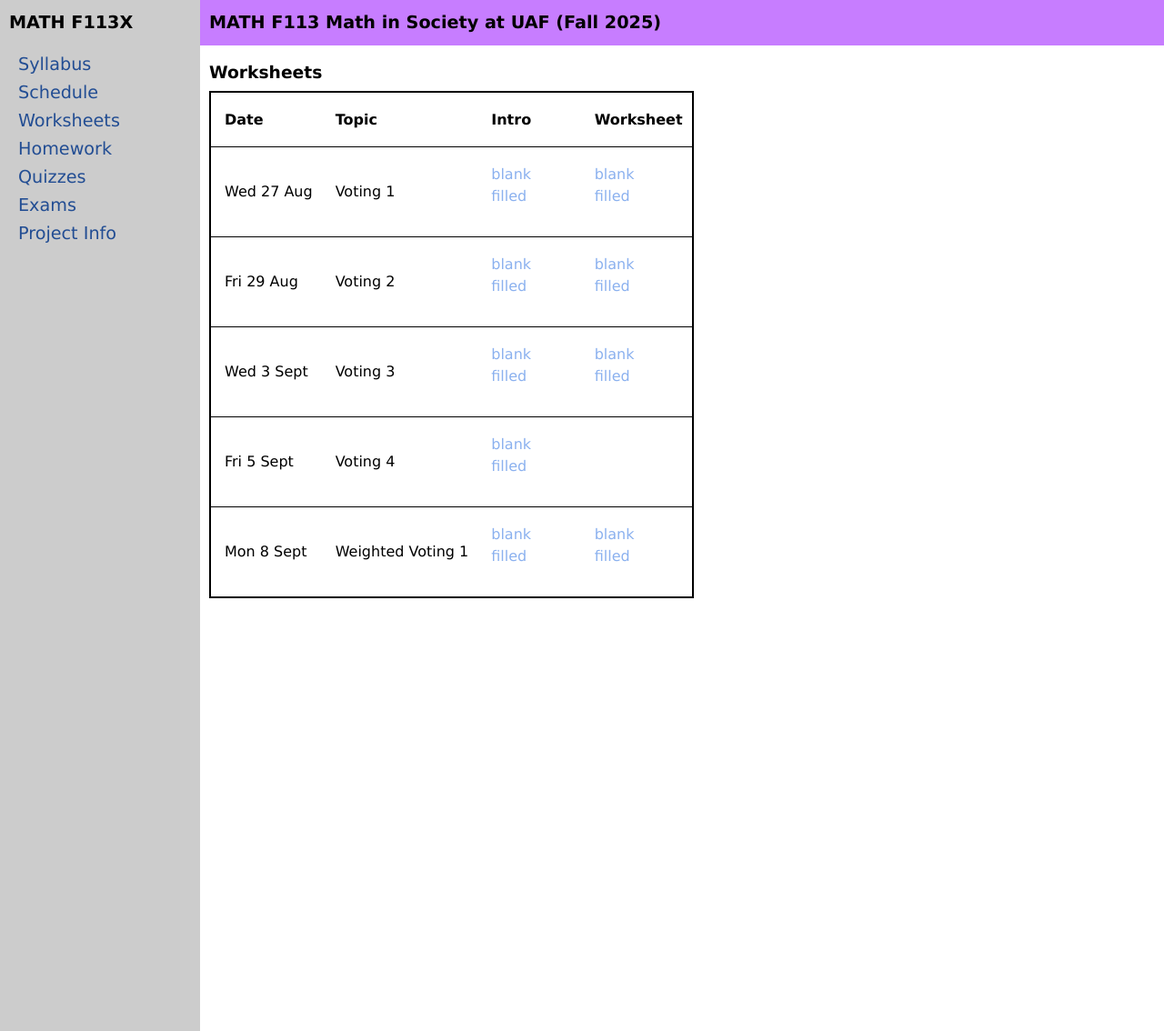
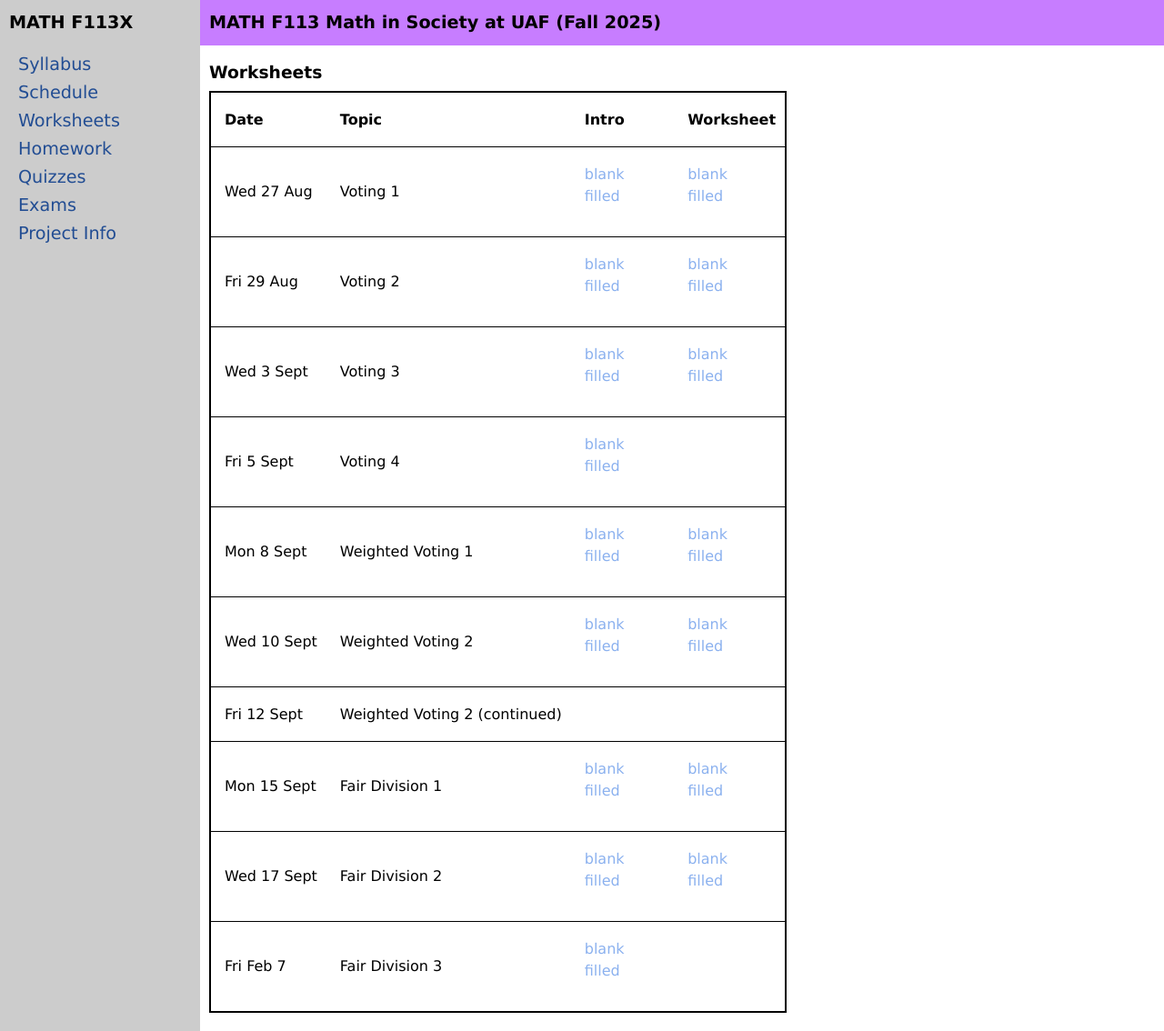
Before and after one commit to uaf-math/math113, a Jekyll site: the page built from worksheets.md, in a window 1280 px wide and 1134 px high. Shown: the whole window at 91% size. Built offline with Jekyll 4.4.1, drawn with Linux system fonts in a browser that asks for light colours.

Commit message:
posted worksheets and introsheets

```diff
--- a/_data/worksheetsF25.yml
+++ b/_data/worksheetsF25.yml
@@ -30,30 +30,30 @@ worksheets:
   ifilled: 113_weighted_voting_day_1-filled.pdf
   blank: 4-WeightedVoting1-votingSystem.pdf
   filled: 4-WeightedVoting1-votingSystem-solutions.pdf
-# - topic: Weighted Voting 2
-#   date: Wed Jan 29
-#   iblank: M113S25LN_weighted_voting_day_2.pdf
-#   ifilled: M113S25LN_weighted_voting_day_2-s.pdf
-#   blank: 5-WeightedVoting2-BanzhafPower.pdf
-#   filled: 5-WeightedVoting2-BanzhafPower-solutions.pdf
-# - topic: Weighted Voting 3
-#   date: Fri Jan 31
-# - topic: Fair Division 1
-#   date: Mon Feb 3
-#   iblank: M113S25LN_fair_division_day_1.pdf
-#   ifilled: M113S25LN_fair_division_day_1-s.pdf
-#   blank: 6-FairDivision1-FairShareDividerChooser.pdf
-#   filled: 6-FairDivision1-FairShareDividerChooser-solutions.pdf
-# - topic: Fair Division 2
-#   date: Wed Feb 5
-#   iblank: M113S25LN_fair_division_day_2.pdf
-#   ifilled: M113S25LN_fair_division_day_2-s.pdf
-#   blank: 7-FairDivision2-LoneDivider.pdf
-#   filled: 7-FairDivision2-LoneDivider-solutions.pdf
-# - topic: Fair Division 3
-#   date: Fri Feb 7
-#   iblank: M113S25LN_fair_division_day_3.pdf
-#   ifilled: M113S25LN_fair_division_day_4-s.pdf
+- topic: Weighted Voting 2
+  date: Wed 10 Sept
+  iblank: 113_weighted_voting_day_2.pdf
+  ifilled: 113_weighted_voting_day_2-filled.pdf
+  blank: 5-WeightedVoting2-BanzhafPower.pdf
+  filled: 5-WeightedVoting2-BanzhafPower-solutions.pdf
+- topic: Weighted Voting 2 (continued)
+  date: Fri 12 Sept
+- topic: Fair Division 1
+  date: Mon 15 Sept
+  iblank: 113_fair_division_day_1.pdf
+  ifilled: M113S25LN_fair_division_day_1-filled.pdf
+  blank: 6-FairDivision1-FairShareDividerChooser.pdf
+  filled: 6-FairDivision1-FairShareDividerChooser-solutions.pdf
+- topic: Fair Division 2
+  date: Wed 17 Sept
+  iblank: 113_fair_division_day_2.pdf
+  ifilled: 113_fair_division_day_2-filled.pdf
+  blank: 7-FairDivision2-LoneDivider.pdf
+  filled: 7-FairDivision2-LoneDivider-solutions.pdf
+- topic: Fair Division 3
+  date: Fri Feb 7
+  iblank: 113_fair_division_day_3.pdf
+  ifilled: 113_fair_division_day_3-filled.pdf
 # - topic: Fair Division 4
 #   date: Mon Feb 10
 #   blank: 8-FairDivision3-SealedBids.pdf
```
